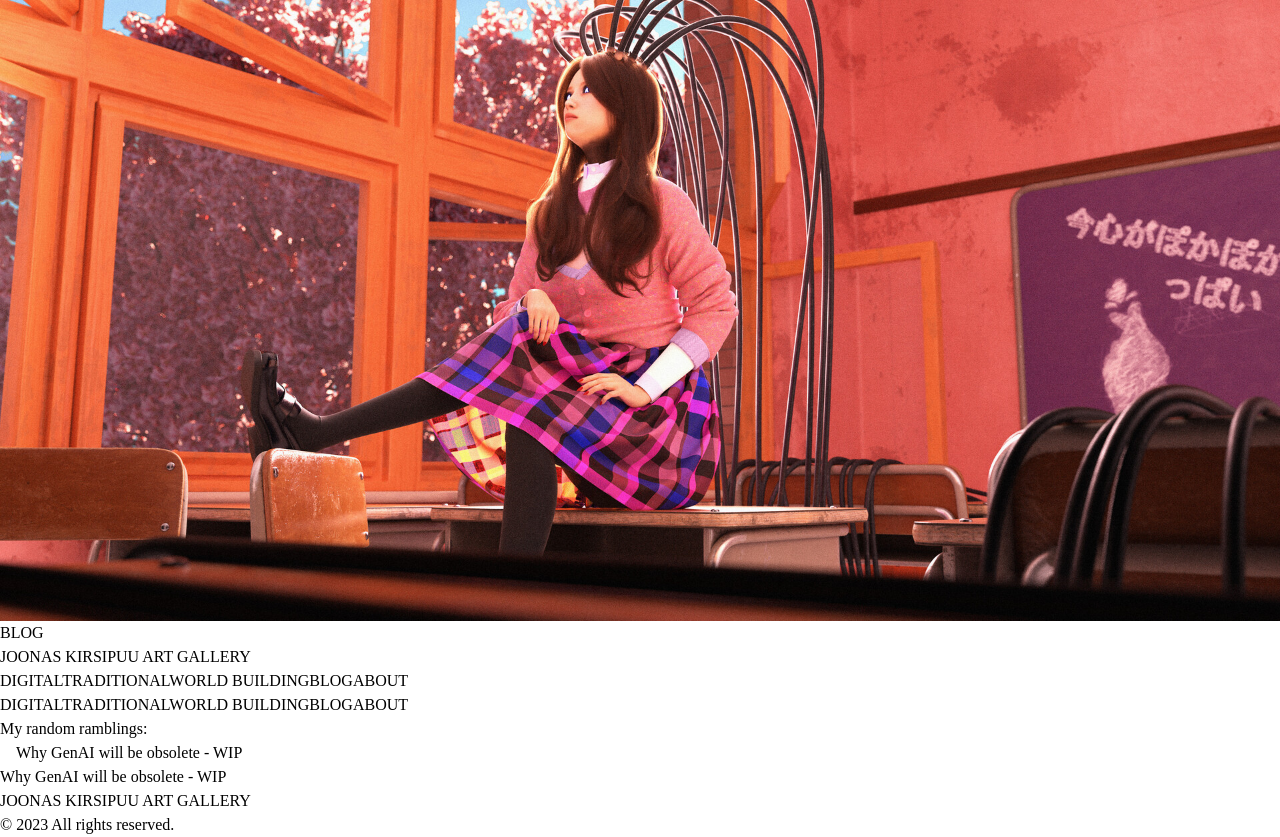
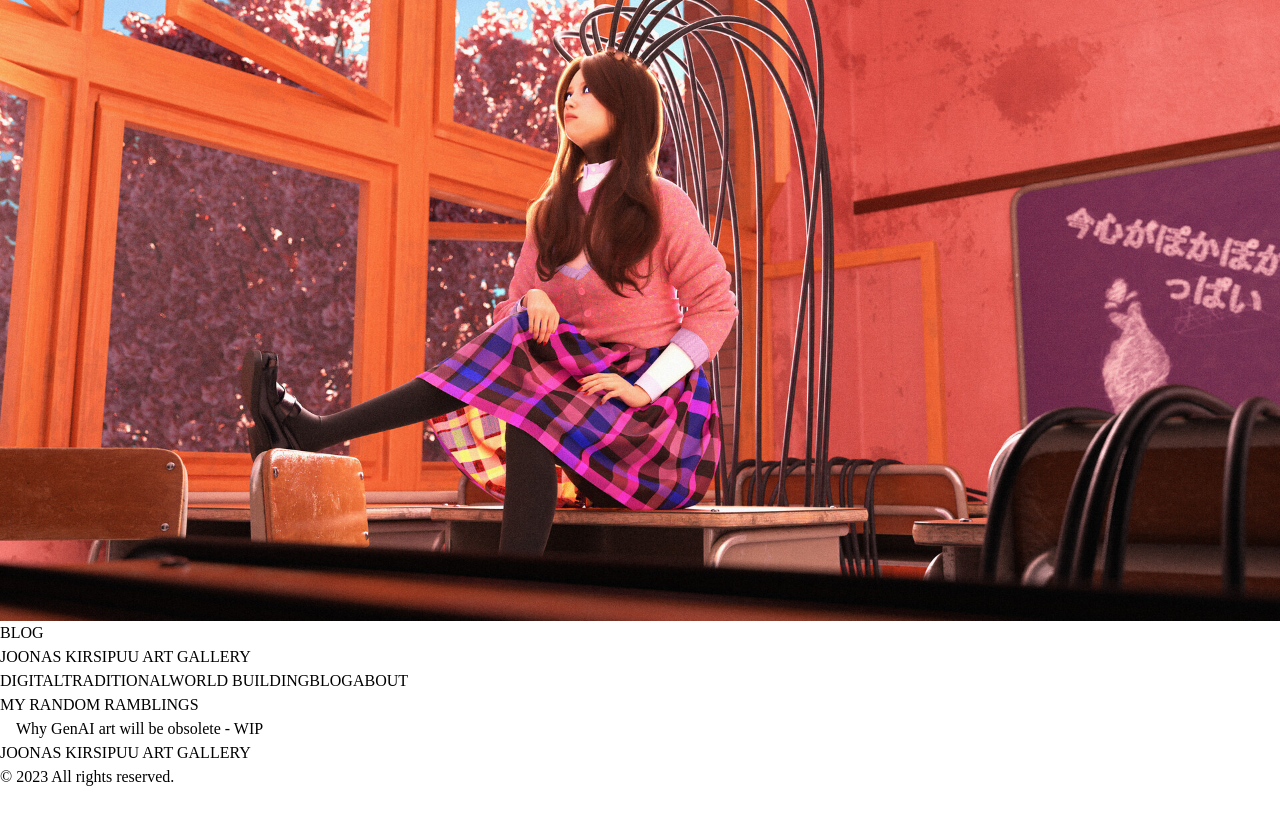
Before and after one commit to imJORSA/joonaskirsipuu.github.io, a React (Create React App) app: page /Blog in a window 1280 px wide. After the commit the page ends 800 px from the top, so only its background shows below. Built offline with nearby package versions, Linux system fonts and the light colour scheme; a web font is replaced by a local one.

Commit message:
22/01/22

```diff
--- a/package.json
+++ b/package.json
@@ -16,7 +16,7 @@
     "react-icons": "^4.10.1",
     "react-image-gallery": "^1.2.12",
     "react-router-dom": "^6.14.2",
-    "react-scripts": "^5.0.1",
+    "react-scripts": "5.0.1",
     "web-vitals": "^2.1.4"
   },
   "scripts": {
--- a/src/App.js
+++ b/src/App.js
@@ -6,6 +6,7 @@ import Worldbuilding from "./pages/Worldbuilding";
 import Blog from "./pages/Blog";
 import Fractals from "./pages/Fractals";
 import Footer from "./components/Footer";
+import GenAI from "./pages/GenAI";
 
 function App() {
   return (
@@ -17,6 +18,7 @@ function App() {
           <Route path='/Blog' element={<Blog/>}/>
           <Route path='/Fractals' element={<Fractals/>}/>
           <Route path='/About' element={<About/>}/>
+          <Route path='/GenAI' element={<GenAI/>}/>
         </Routes>
         <Footer />
       </div>
--- a/src/components/Navbar.jsx
+++ b/src/components/Navbar.jsx
@@ -1,68 +1,38 @@
-import React, {useState} from 'react'
+import React from 'react'
+import { Link, useLocation } from 'react-router-dom'
 
 const Navbar = () => {
-  const [nav, setNav] = useState(false)
-  const handleClick = () => setNav(!nav)
+  const location = useLocation()
+
+  const links = [
+    { name: 'DIGITAL', path: '/' },
+    { name: 'TRADITIONAL', path: '/Traditional' },
+    { name: 'WORLD BUILDING', path: '/Worldbuilding' },
+    { name: 'BLOG', path: '/Blog' },
+    { name: 'ABOUT', path: '/About' },
+  ]
 
   return (
-      <div className='relative w-full h-[85px] px-4 sm:px-6 lg:px-10 py-2 bg-slate-900 text-white z-10 flex items-center justify-between'>
-              <h1 className='cursor-default font-bold text-sm sm:text-base lg:text-lg'>JOONAS KIRSIPUU ART GALLERY</h1>
+      <div className='relative w-full h-[85px] px-4 sm:px-10 py-2 bg-slate-900 text-white z-10 flex flex-col items-start justify-center gap-1'>
+              <h1 className='cursor-default font-bold text-base sm:text-lg lg:text-xl'>JOONAS KIRSIPUU ART GALLERY</h1>
 
 
           {/* DESKTOP MENU */}
-            <div className='hidden lg:flex gap-6 xl:gap-8 text-white font-bold text-base xl:text-lg'>
-              <a
-                href="/" className='hover:text-sky-300 transition-colors duration-200'>
-                DIGITAL
-              </a>
-              <a
-                href="/Traditional" className='hover:text-sky-300 transition-colors duration-200'>
-                TRADITIONAL
-              </a>
-              <a
-                href="/Worldbuilding" className='hover:text-sky-300 transition-colors duration-200'>
-                WORLD BUILDING
-              </a>
-              <a
-                href="/Blog" className='hover:text-sky-300 transition-colors duration-200'>
-                BLOG
-              </a>
-              <a
-                href="/About" className='hover:text-sky-300 transition-colors duration-200'>
-                ABOUT
-              </a>
+            <div className='flex gap-1 sm:gap-6 xl:gap-8 text-white font-bold text-[9px] sm:text-sm xl:text-base items-center'>
+              {links.map((link) => (
+                <Link
+                  key={link.name}
+                  to={link.path}
+                  className={`px-1 sm:px-3 py-1 whitespace-nowrap transition-all duration-300 ease-in-out hover:scale-105 ${
+                    location.pathname === link.path
+                      ? 'bg-sky-300 text-slate-900 shadow-[0_0_10px_rgba(125,211,252,0.5)]'
+                      : 'hover:bg-sky-300 hover:text-slate-900'
+                  }`}
+                >
+                  {link.name}
+                </Link>
+              ))}
             </div>
-
-          {/* HAMBURGER */}
-          <div onClick={handleClick} className='lg:hidden z-20 cursor-pointer'>
-            <div className={`w-6 h-0.5 bg-white mb-1 transition-all duration-300 ${nav ? 'rotate-45 translate-y-1.5' : ''}`}></div>
-            <div className={`w-6 h-0.5 bg-white mb-1 transition-all duration-300 ${nav ? 'opacity-0' : ''}`}></div>
-            <div className={`w-6 h-0.5 bg-white transition-all duration-300 ${nav ? '-rotate-45 -translate-y-1.5' : ''}`}></div>
-          </div>
-
-          {/* MOBILE MENU */}
-          <div className={`${nav ? 'translate-x-0' : 'translate-x-full'} lg:hidden fixed top-0 right-0 w-full h-screen bg-slate-900 flex flex-col justify-center items-center transition-transform duration-300 ease-in-out z-10`}>
-            <a
-              href="/"
-              className='py-4 text-2xl font-bold text-white hover:text-sky-300 transition-colors duration-200'>DIGITAL
-            </a>
-            <a
-              href="/Traditional"
-              className='py-4 text-2xl font-bold text-white hover:text-sky-300 transition-colors duration-200'>TRADITIONAL
-            </a>
-            <a
-              href="/Worldbuilding"
-              className='py-4 text-2xl font-bold text-white hover:text-sky-300 transition-colors duration-200'>WORLD BUILDING
-            </a>
-            <a
-              href="/Blog"
-              className='py-4 text-2xl font-bold text-white hover:text-sky-300 transition-colors duration-200'>BLOG
-            </a>
-            <a
-              href="/About"
-              className='py-4 text-2xl font-bold text-white hover:text-sky-300 transition-colors duration-200'>ABOUT
-            </a>
-          </div>
       </div>
   )
 }
--- a/src/gallery.css
+++ b/src/gallery.css
@@ -1,5 +1,9 @@
 .images img {
   cursor: pointer;
+}
+
+body:has(.overlay) {
+  overflow: hidden;
 }
 
 /* modal */
--- a/src/pages/Blog.jsx
+++ b/src/pages/Blog.jsx
@@ -1,18 +1,9 @@
-import React, { useState } from 'react'
+import React from 'react'
+import { Link } from 'react-router-dom'
 import Navbar from '../components/Navbar'
 import HeaderPicture from '../assets/gallery/Lonely Robot.jpg'
 
-const headlines = [
-  {
-    id: 1,
-    title: "Why GenAI will be obsolete - WIP",
-    content: ""
-  },
-
-]
-
 const Blog = () => {
-  const [selectedHeadline, setSelectedHeadline] = useState(headlines[0])
 
   return (
     <div name='Blog' className='w-full min-h-screen bg-white'>
@@ -26,29 +17,16 @@ const Blog = () => {
 
       {/* BODY */}
       <div className='relative w-full flex flex-wrap xl:flex-nowrap bg-white py-10'>
-        <div className='flex flex-col w-full xl:w-auto px-4 sm:px-10 xl:px-0 mb-10 xl:mb-0'>
-          <div className='object-center xl:object-left w-full xl:w-[400px]'>
-            <h2 className='text-2xl text-blue-900 mb-5 font-bold'>My random ramblings:</h2>
+        <div className='flex flex-col w-full px-4 sm:px-10 mb-10 xl:mb-0'>
+          <div className='w-full'>
+            <h1 className='text-3xl sm:text-4xl md:text-5xl text-blue-500 mb-5 font-bold'>MY RANDOM RAMBLINGS</h1>
             <ul className='flex flex-col gap-4'>
-              {headlines.map((headline) => (
-                <li
-                  key={headline.id}
-                  onClick={() => setSelectedHeadline(headline)}
-                  className={`text-xl cursor-pointer hover:text-blue-500 transition-colors duration-300 ${selectedHeadline.id === headline.id ? 'text-blue-500 font-bold' : 'text-black'}`}
-                >
-                  {headline.title}
-                </li>
-              ))}
+              <li className='text-xl sm:text-2xl cursor-pointer hover:text-sky-300 transition-colors duration-300 text-black'>
+                <Link to="/GenAI">
+                  Why GenAI art will be obsolete - WIP
+                </Link>
+              </li>
             </ul>
-          </div>
-        </div>
-
-        <div className='text-left ml-0 xl:ml-[50px] flex-1 cursor-default lg:pt-0 h-[500px] sm:h-[700px] lg:h-[600px] overflow-y-auto px-4 sm:px-10 xl:px-0'>
-          <div className='max-w-[800px] pr-5'>
-            <h1 className='text-4xl px-10 pb-8 font-bold text-blue-500'>{selectedHeadline.title}</h1>
-            <p className='text-base leading-6 text-black whitespace-pre-wrap'>
-              {selectedHeadline.content}
-            </p>
           </div>
         </div>
       </div>
--- a/src/pages/Gallery.jsx
+++ b/src/pages/Gallery.jsx
@@ -68,8 +68,8 @@ function Gallery() {
             alt={item.text}
             onClick={() => handleClick(item, index)}
           />
-          <h2 className='pt-3 text-lg font-bold pointer-events-none text-cyan-950'>{item.text}</h2>
-          <h2 className='text-xs font-thin pointer-events-none text-cyan-950'>{item.subtext}</h2>
+          <h2 className='pt-3 text-sm sm:text-base xl:text-lg font-bold pointer-events-none text-cyan-950'>{item.text}</h2>
+          <h2 className='text-[10px] sm:text-xs font-thin pointer-events-none text-cyan-950'>{item.subtext}</h2>
         </div>
       ))}
       <div>
--- /dev/null
+++ b/src/pages/GenAI.jsx
@@ -0,0 +1,32 @@
+import React from 'react'
+import Navbar from '../components/Navbar'
+import HeaderPicture from '../assets/gallery/Lonely Robot.jpg'
+
+const GenAI = () => {
+
+  return (
+    <div name='GenAI' className='w-full min-h-screen bg-white'>
+      {/* TITLE */}
+      <div className='relative flex w-full h-80 m-auto justify-center items-center bg-slate-900'>
+        <img src={HeaderPicture} className='w-full h-80 object-cover blur-[2px] opacity-50 grayscale' alt="" />
+        <h1 className='absolute text-center text-4xl sm:text-6xl md:text-7xl lg:text-8xl xl:text-9xl font-bold text-white cursor-default'>_</h1>
+      </div>
+
+      <Navbar />
+
+      {/* BODY */}
+      <div className='relative w-full flex flex-wrap xl:flex-nowrap bg-white py-10 px-4 sm:px-10'>
+        <div className='text-left w-full cursor-default'>
+          <div>
+            <h1 className='text-3xl sm:text-4xl xl:text-5xl pb-4 sm:pb-8 font-bold text-blue-500'>Why GenAI art will be obsolete - WIP</h1>
+            <p className='text-sm sm:text-base leading-6 pb-5 text-black'>
+              WIP
+            </p>
+          </div>
+        </div>
+      </div>
+    </div>
+  )
+}
+
+export default GenAI
--- a/src/pages/Traditional.jsx
+++ b/src/pages/Traditional.jsx
@@ -68,8 +68,8 @@ function Traditional() {
             alt={item.text}
             onClick={() => handleClick(item, index)}
           />
-          <h2 className='pt-3 text-lg font-bold pointer-events-none text-cyan-950'>{item.text}</h2>
-          <h2 className='text-xs font-thin pointer-events-none text-cyan-950'>{item.subtext}</h2>
+          <h2 className='pt-3 text-sm sm:text-base xl:text-lg font-bold pointer-events-none text-cyan-950'>{item.text}</h2>
+          <h2 className='text-[10px] sm:text-xs font-thin pointer-events-none text-cyan-950'>{item.subtext}</h2>
         </div>
       ))}
       <div>
--- a/src/pages/Worldbuilding.jsx
+++ b/src/pages/Worldbuilding.jsx
@@ -5,6 +5,7 @@ import HeaderPicture from '../assets/gallery/Lonely Robot.jpg'
 import FractalPicture from '../assets/Fractalpicture.jpg'
 
 function Worldbuilding() {
+
   return (
     <div name='Worldbuilding' className='w-full min-h-screen bg-white'>
       {/* TITLE */}
```
Also changed, not shown: src/pages/About.jsx (+11 -9 lines), src/pages/Fractals.jsx (+4 -4 lines), 1 other file (tests, documents, lock files or other folders).
